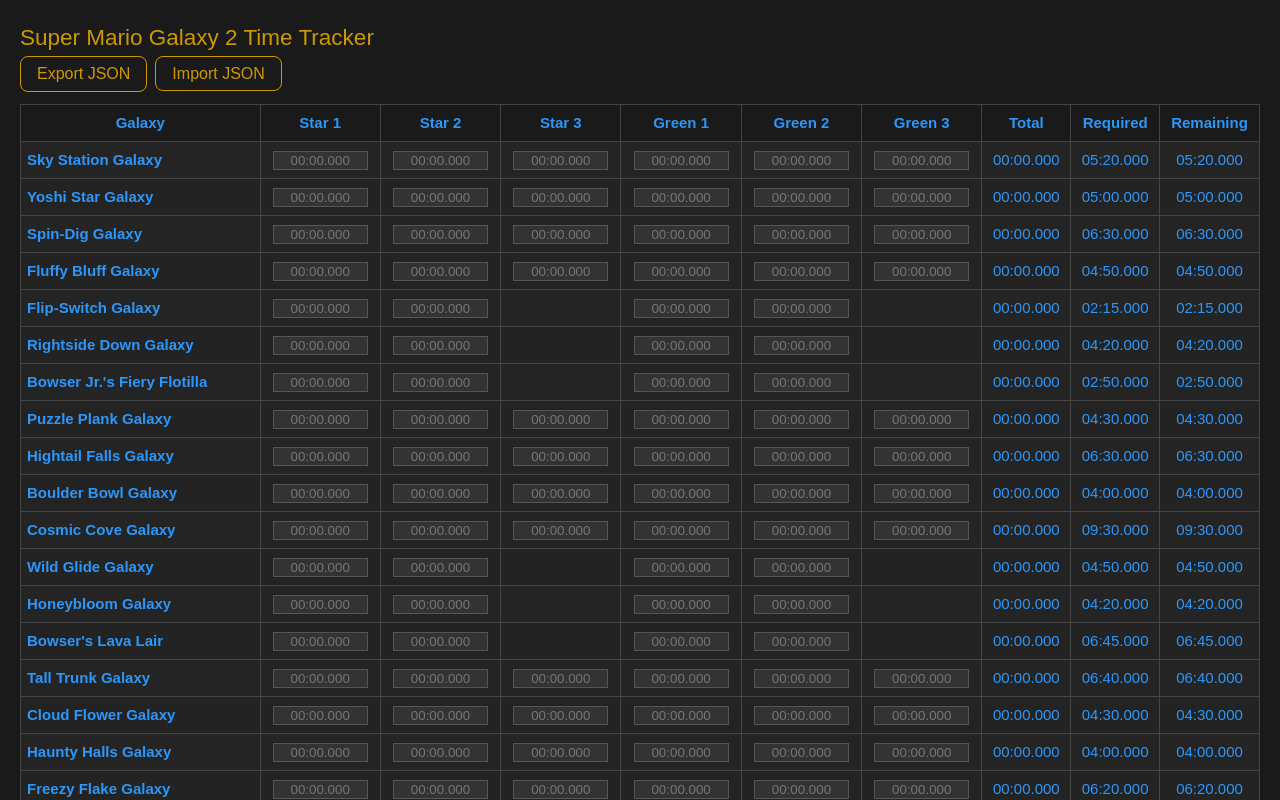
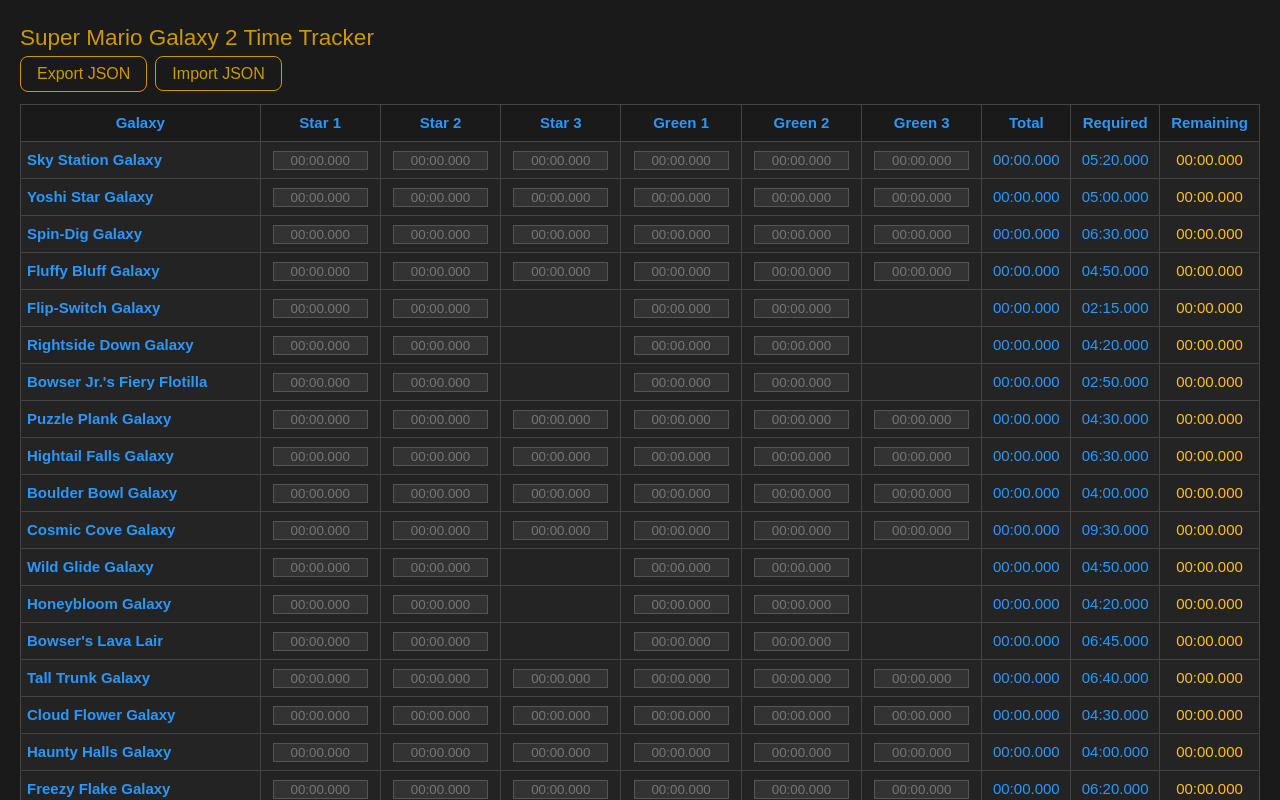
Before and after one commit to Chew/galaxy-2-time-attack-tracking, a Vue app: page / in a window 1280 px wide. Shown: the top 800 px of the page. Built offline with nearby package versions, Linux system fonts and the light colour scheme.

Commit message:
colors based on progress

```diff
--- a/src/App.vue
+++ b/src/App.vue
@@ -48,7 +48,7 @@
 
         <td>{{ formatMs(totalTime(g)) }}</td>
         <td>{{ formatMs(g.required) }}</td>
-        <td>{{ formatMs(remaining(g)) }}</td>
+        <td :class="remainingClass(g)">{{ formatMs(remaining(g)) }}</td>
       </tr>
       </tbody>
     </table>
@@ -136,7 +136,17 @@
 }
 
 function remaining(galaxy: GalaxyState) {
-  return galaxy.required - totalTime(galaxy);
+  return totalTime(galaxy) - galaxy.required;
+}
+
+function remainingClass(galaxy: GalaxyState) {
+  // Check if any required fields are empty
+  for (let i = 1; i <= 3; i++) {
+    if (i <= galaxy.normalStars && !galaxy.times['star' + i]) return 'yellow';
+    if (i <= galaxy.greenStars && !galaxy.times['green' + i]) return 'yellow';
+  }
+
+  return remaining(galaxy) > 0 ? 'red' : 'green';
 }
 
 /* -----------------------------
--- a/src/assets/base.css
+++ b/src/assets/base.css
@@ -80,3 +80,15 @@
 th {
   font-weight: bold;
 }
+
+.red {
+  color: rgb(240, 12, 0);
+}
+
+.yellow {
+  color: rgb(251, 191, 36);
+}
+
+.green {
+  color: rgb(74, 222, 128);
+}
```
